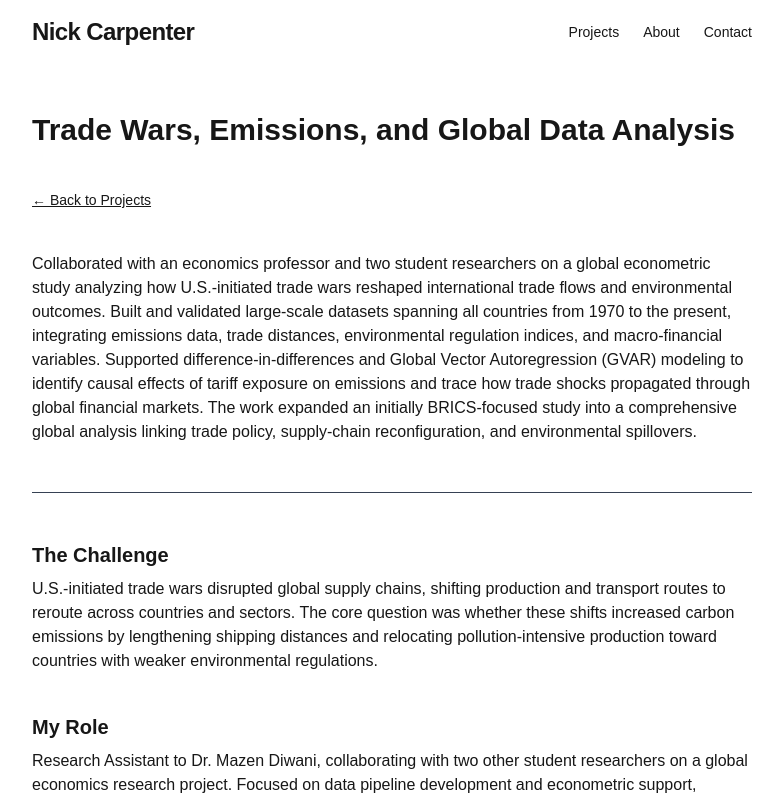
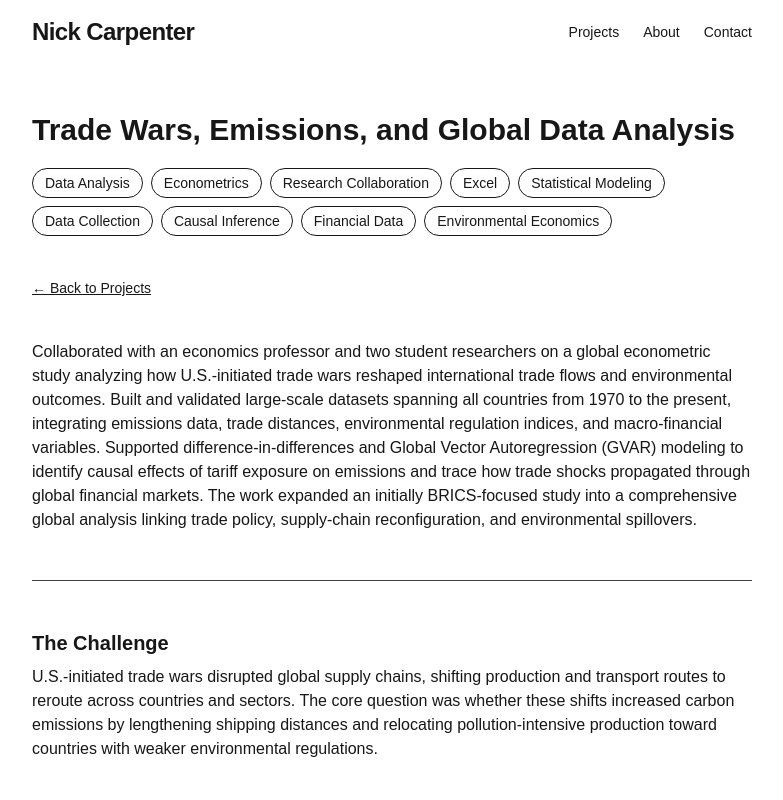
Before and after one commit to nickc32849/personal_website, a Next.js app: page /projects/trade-emissions in a window 1280 px wide. Shown: the top 800 px of the page, without its empty margins (248-1031 px from the left). Built offline with nearby package versions, Linux system fonts and the light colour scheme.

Commit message:
Change subtitle in NASA project page and add tags to Economics research project page

```diff
--- a/app/projects/nasa/page.tsx
+++ b/app/projects/nasa/page.tsx
@@ -45,7 +45,7 @@ export default function NASAPage() {
       <hr className="my-10 border-neutral-700" />
 
       {/* Project Overview */}
-      <Section title="Project Overview">
+      <Section title="Internship Overview">
         <p>
           During Summer 2025, I worked with NASA&apos;s Small Spacecraft Systems
           Virtual Institute to re-engineer how the aerospace industry accesses
--- a/app/projects/trade-emissions/page.tsx
+++ b/app/projects/trade-emissions/page.tsx
@@ -7,7 +7,17 @@ export default function TradeWarsEmissionsGlobalDataAnalysisPage() {
     <ProjectLayout
       title="Trade Wars, Emissions, and Global Data Analysis"
       subtitle=""
-      tags={[]}
+      tags={[
+        "Data Analysis",
+        "Econometrics",
+        "Research Collaboration",
+        "Excel",
+        "Statistical Modeling",
+        "Data Collection",
+        "Causal Inference",
+        "Financial Data",
+        "Environmental Economics"
+      ]}
     >
       <BackLink href="/projects" label="← Back to Projects" />
 
```
